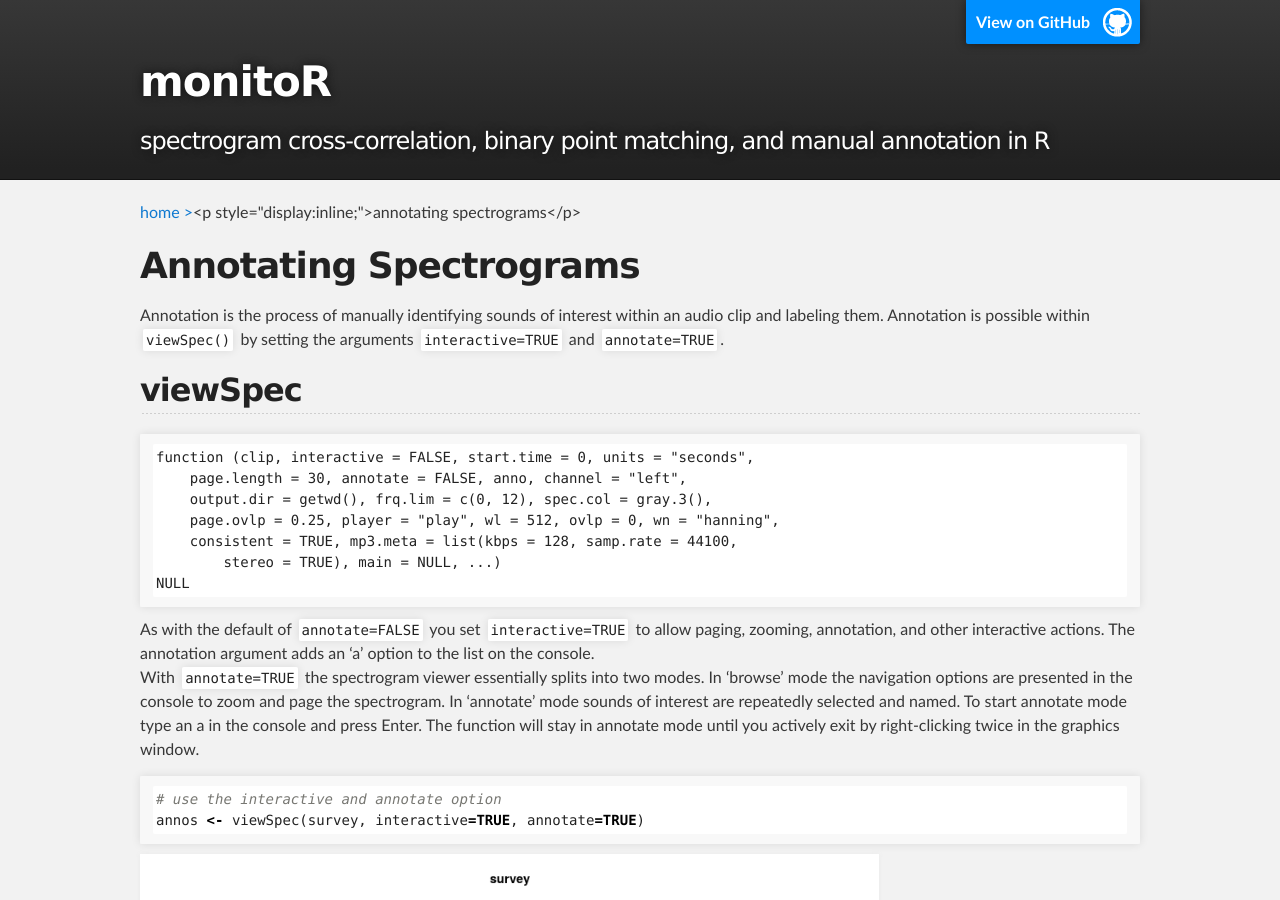
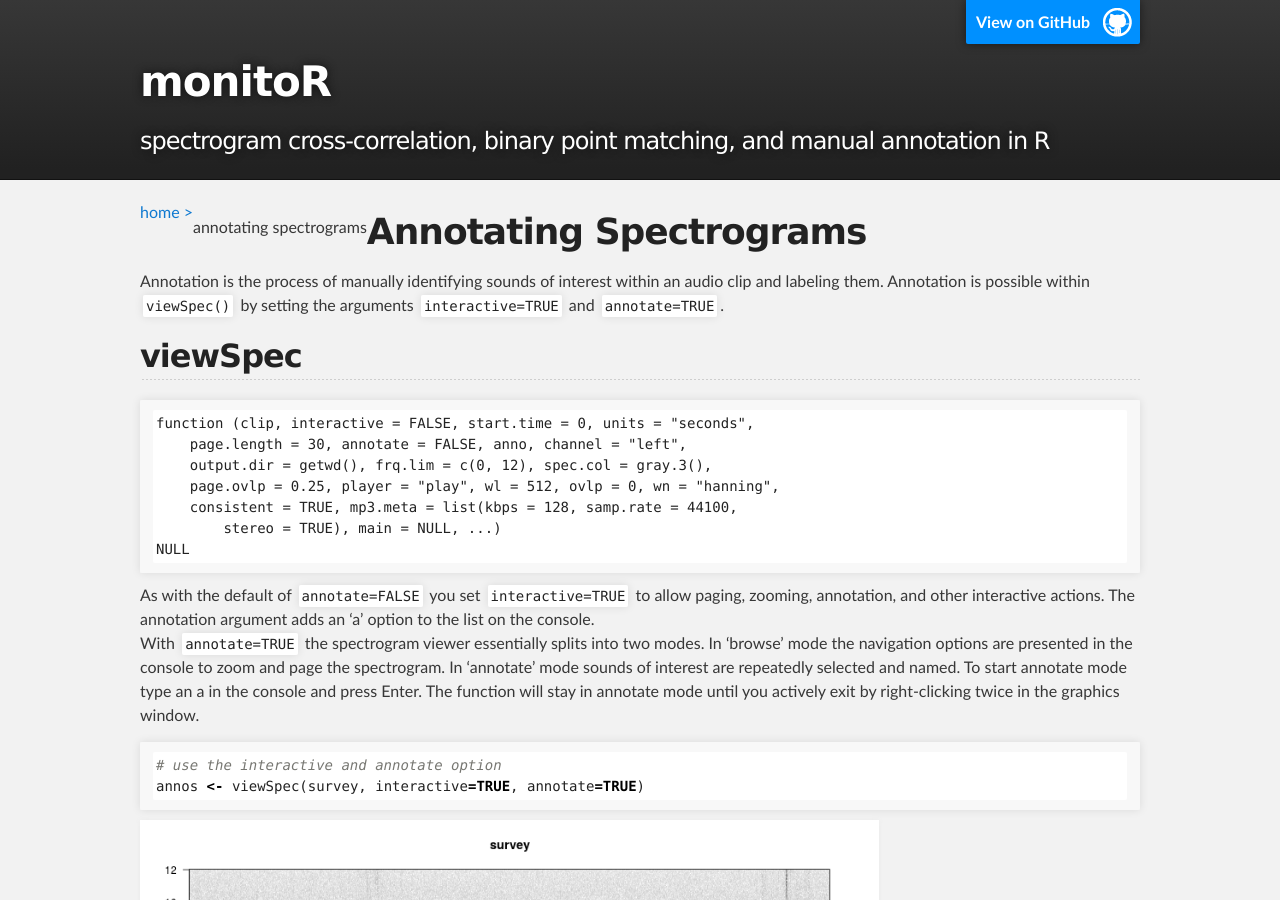
Before and after one commit to jonkatz2/monitoR, a Jekyll site: the page built from assets/annotatingSpectrograms/annotatingSpectrograms.md, in a window 1280 px wide and 900 px high. Built offline with Jekyll 4.4.1, drawn with Linux system fonts in a browser that asks for light colours.

Commit message:
add breadcrumb again

```diff
--- a/assets/annotatingSpectrograms/annotatingSpectrograms.Rmd
+++ b/assets/annotatingSpectrograms/annotatingSpectrograms.Rmd
@@ -1,4 +1,5 @@
-<span><a href="/monitoR/">home &gt;</a><p style="display:inline;">annotating spectrograms</p></span>
+<a style="float:left;" href="/monitoR/">home &gt;</a>
+<p style="display:inline;float:left;">annotating spectrograms</p>
 # Annotating Spectrograms
 Annotation is the process of manually identifying sounds of interest within an audio clip and labeling them. Annotation is possible within `viewSpec()` by setting the arguments `interactive=TRUE` and `annotate=TRUE`.
 
--- a/assets/annotatingSpectrograms/annotatingSpectrograms.md
+++ b/assets/annotatingSpectrograms/annotatingSpectrograms.md
@@ -4,7 +4,8 @@ title : Annotating Spectrograms
 group: navigation
 ---
 
-<span><a href="/monitoR/">home &gt;</a><p style="display:inline;">annotating spectrograms</p></span>
+<a style="float:left;" href="/monitoR/">home &gt;</a>
+<p style="display:inline;float:left;">annotating spectrograms</p>
 # Annotating Spectrograms
 Annotation is the process of manually identifying sounds of interest within an audio clip and labeling them. Annotation is possible within `viewSpec()` by setting the arguments `interactive=TRUE` and `annotate=TRUE`.
 
--- a/assets/viewingSpectrograms/viewingSpectrograms.Rmd
+++ b/assets/viewingSpectrograms/viewingSpectrograms.Rmd
@@ -1,4 +1,5 @@
-<span><a href="/monitoR/">home &gt;</a><p style="display:inline;">viewing spectrograms</p></span>
+<a style="float:left;" href="/monitoR/">home &gt;</a>
+<p style="display:inline;float:left;">viewing spectrograms</p>
 # Viewing Spectrograms
 All functions in monitoR accept a consistent group of inputs; for example, all funtions read the same file types and specify axis limits using the same arguments. Hence, the argument names and values offered here as examples to nearly all plotting methods in monitoR.
 
```
Also changed, not shown: assets/viewingSpectrograms/viewingSpectrograms.md (+2 -1 lines).
